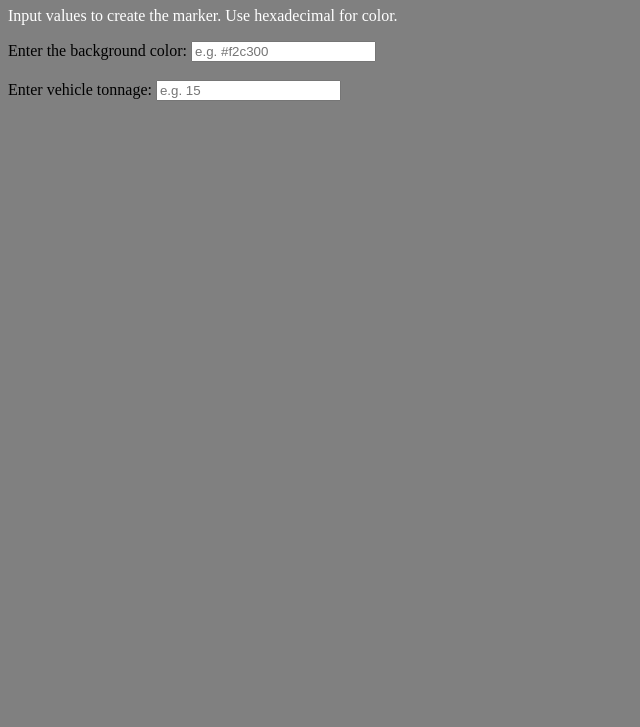
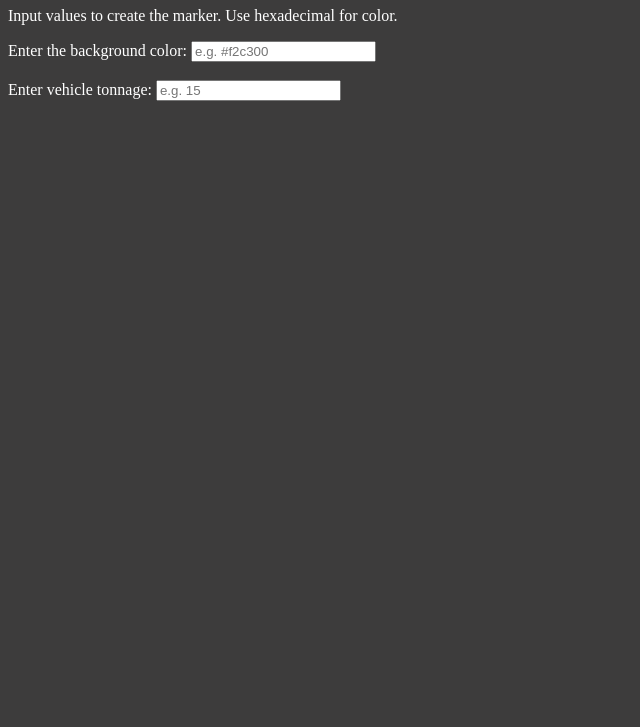
Before and after one commit to ericli5105/load-classification-maker, a plain HTML site: page index.html in a window 1280 px wide. Shown: the part 73-800 px from the top of the page, without its empty margins (0-640 px from the left). Drawn offline with Linux system fonts and the light colour scheme.

Commit message:
adjusted color

```diff
--- a/styles.css
+++ b/styles.css
@@ -1,5 +1,5 @@
 body{
-	background-color:grey;
+	background-color:rgb(61, 60, 60);
 }
 
 h1 {
@@ -9,3 +9,7 @@ h1 {
 p{
 	color:white;
 }
+
+label{
+    color:white;
+}
```
